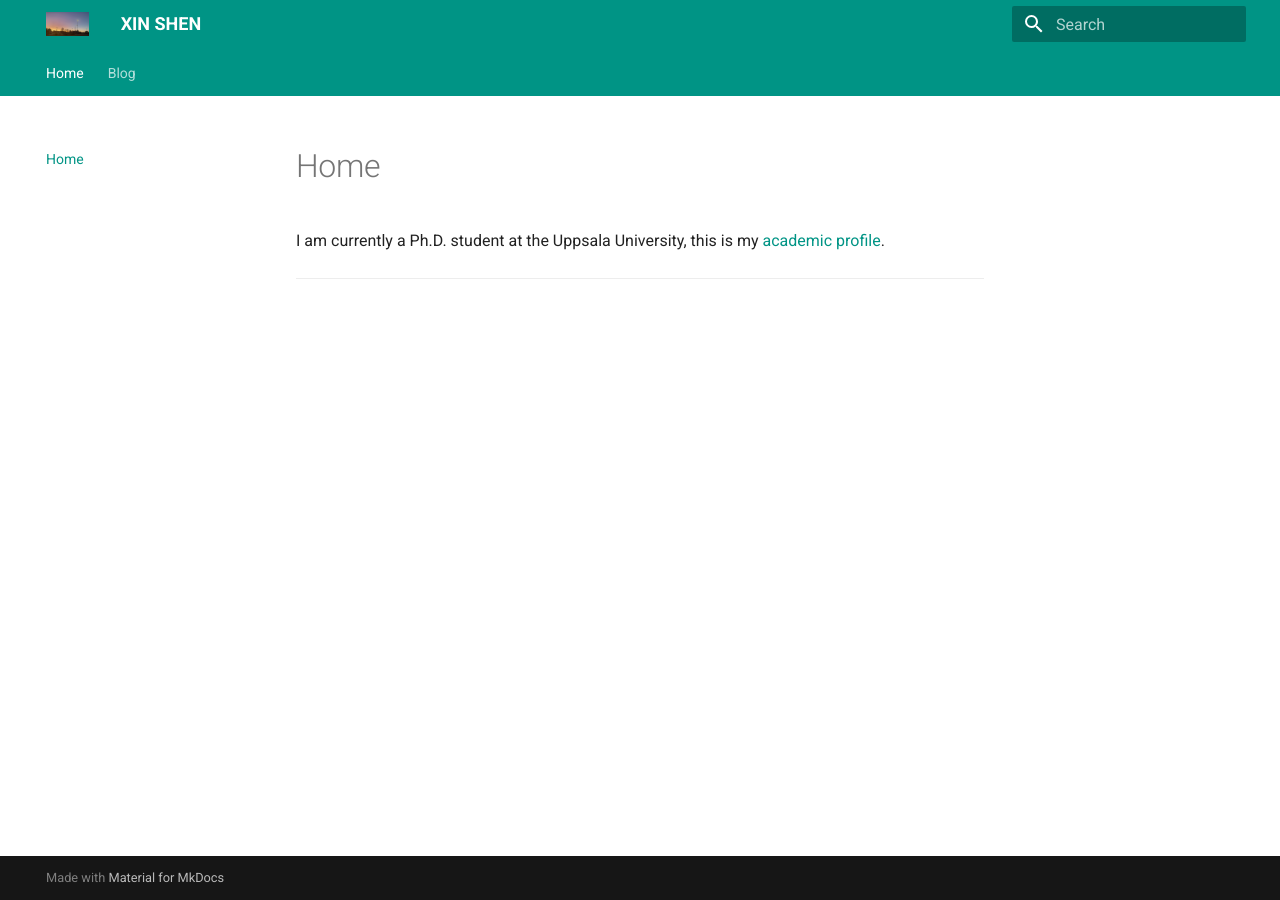
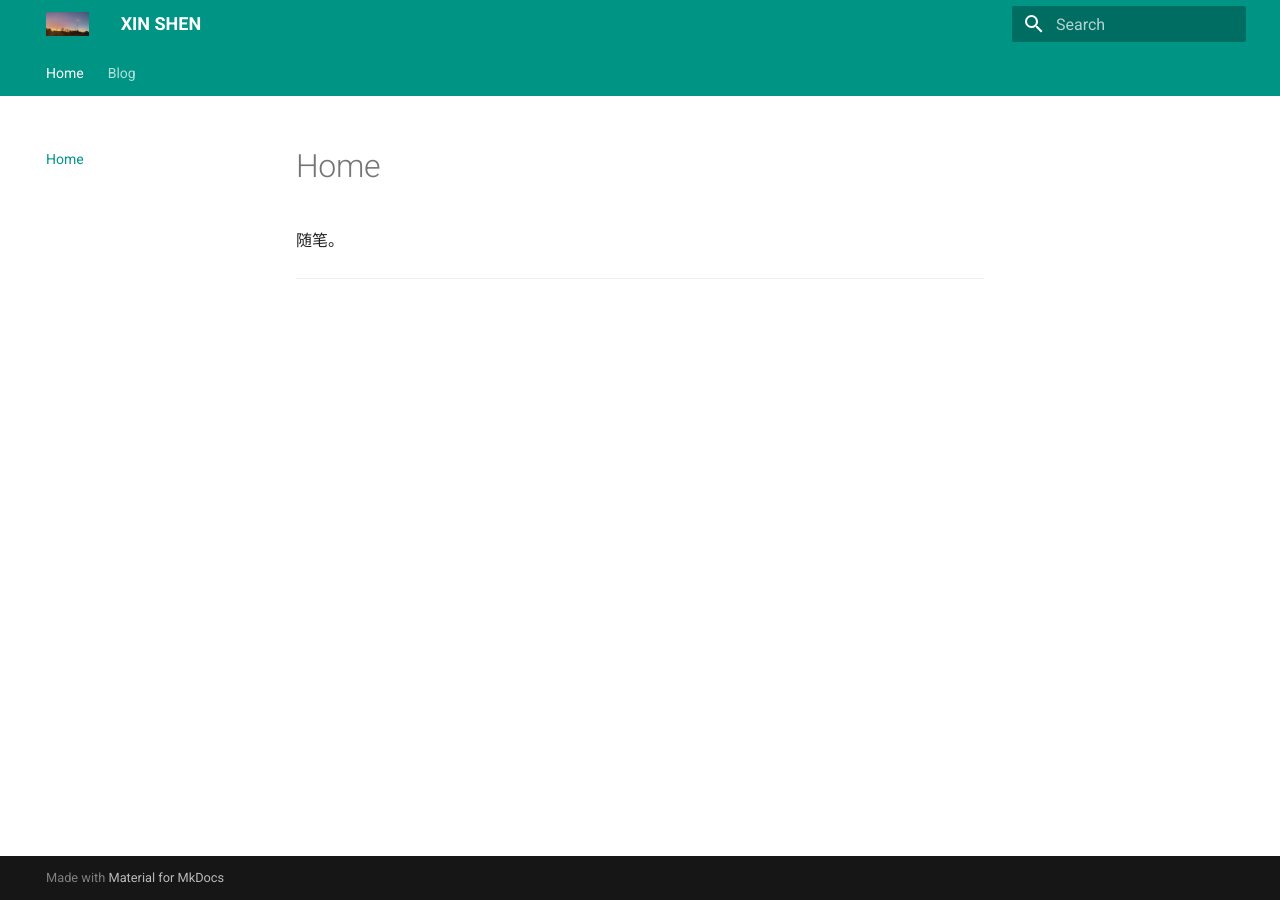
Before and after one commit to XINS3/WebXS, an MkDocs documentation site: the page built from docs/index.md, in a window 1280 px wide. Built offline with MkDocs 1.6.1 and Material for MkDocs 9.7.7, drawn with Linux system fonts in a browser that asks for light colours.

Commit message:
Update index.md

```diff
--- a/docs/index.md
+++ b/docs/index.md
@@ -1,5 +1,4 @@
 
-
-I am currently a Ph.D. student at the Uppsala University, this is my [academic profile](https://xins3.github.io/).
+随笔。
 
 -------------------------
```
